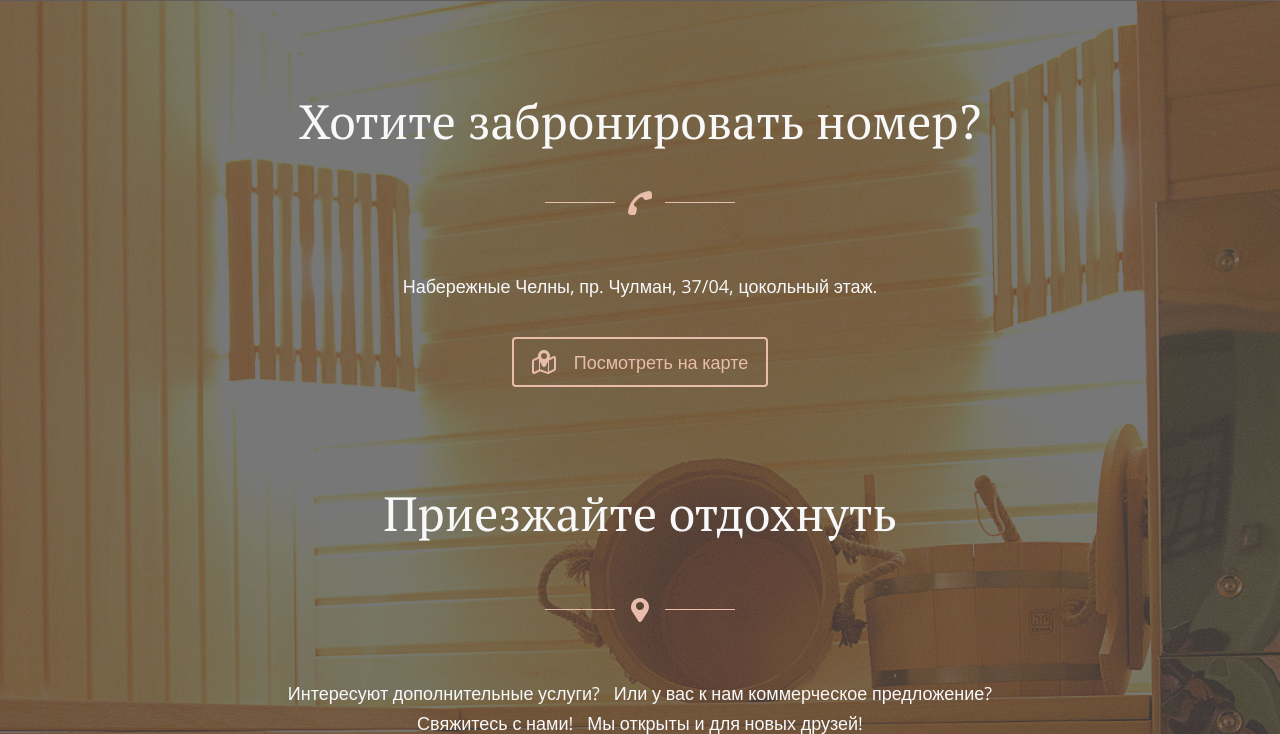
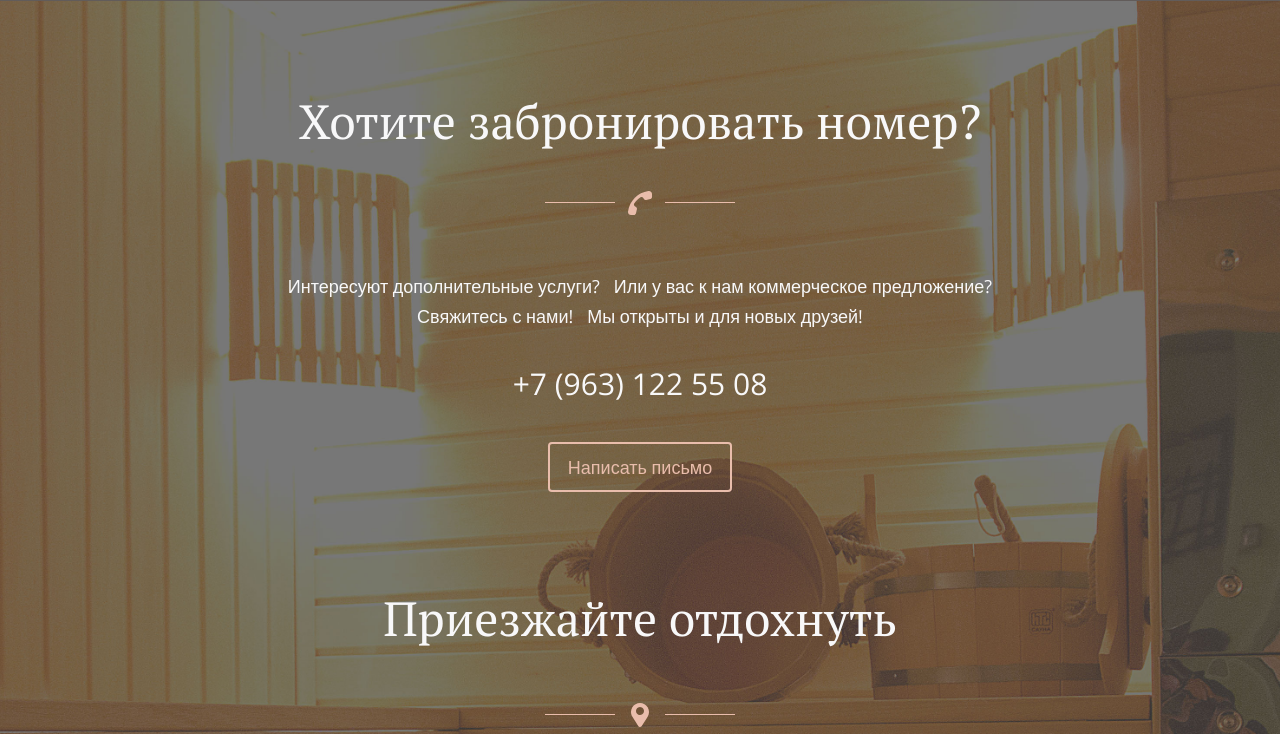
Before and after one commit to ildaribragimov/GL, a PHP site: page /index2.php in a window 1280 px wide. Shown: the part 4160-4894 px from the top of the page. Run offline with PHP 8.4, Linux system fonts and the light colour scheme; some libraries are stand-ins or nearby versions.

Commit message:
Изменение макета верстки секции "Контакты"

```diff
--- a/web/html/glclub.ru/www/includes/contacts2.php
+++ b/web/html/glclub.ru/www/includes/contacts2.php
@@ -30,14 +30,15 @@
 					<div>
 						<span class="category"><span class="value-title" title="Сауна"></span></span><span class="category"><span class="value-title" title="Баня"></span></span><span class="fn org"><span class="value-title" title="GL"></span></span>
 					</div>
-					<div class="subsection-address adr">
-						<p><span class="country-name"><span class="value-title" title="Россия"></span></span> <span class="region"><span class="value-title" title="Республика Татарстан"></span></span> <span class="locality">Набережные Челны</span>, <span class="street-address">пр. Чулман, 37/04</span>, <span class="extended-address">цокольный этаж</span>.</p>
+                    <p>Интересуют дополнительные услуги? &nbsp; Или у вас к нам коммерческое предложение?<br>
+					Свяжитесь с нами! &nbsp; Мы открыты и для новых друзей!</p>
+                    <div class="subsection-phone">
+						<p><span class="tel">+7 (963) 122 55 08</span></p>
 						<form>
 							<div class="element-button centered">
 								<div class="button-wrapper">
-									<button id="showMap">
-										<span class="icon -s showMap"></span>
-										<span class="title">Посмотреть на карте</span>
+									<button>
+										<span class="title">Написать письмо</span>
 										<span class="clr"></span>
 									</button>
 								</div>
@@ -56,11 +57,10 @@
 						</div>
 						<div class="clr"></div>
 					</div>
-					<p>Интересуют дополнительные услуги? &nbsp; Или у вас к нам коммерческое предложение?<br>
-					Свяжитесь с нами! &nbsp; Мы открыты и для новых друзей!</p>
-					<div class="subsection-phone">
-						<p><span class="tel">+7 (963) 122 55 08</span></p>
+					<div class="subsection-address adr">
+						<p><span class="country-name"><span class="value-title" title="Россия"></span></span> <span class="region"><span class="value-title" title="Республика Татарстан"></span></span> <span class="locality">Набережные Челны</span>, <span class="street-address">пр. Чулман, 37/04</span>, <span class="extended-address">цокольный этаж</span>.</p>
 					</div>
+
 				</div>
 				<div class="subsection-sendMail">
 					<form id="sendMail" name="sendMail" action="/" method="post" accept-charset="utf-8" autocomplete="on" novalidate>
```
